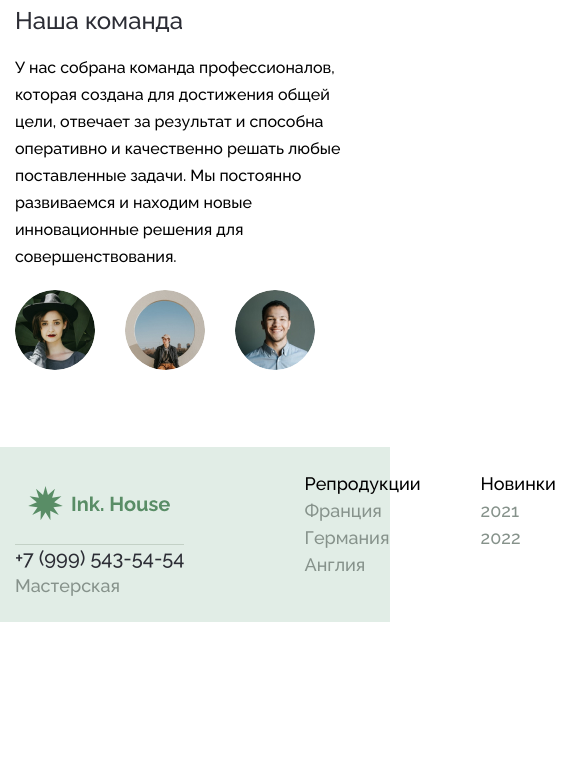
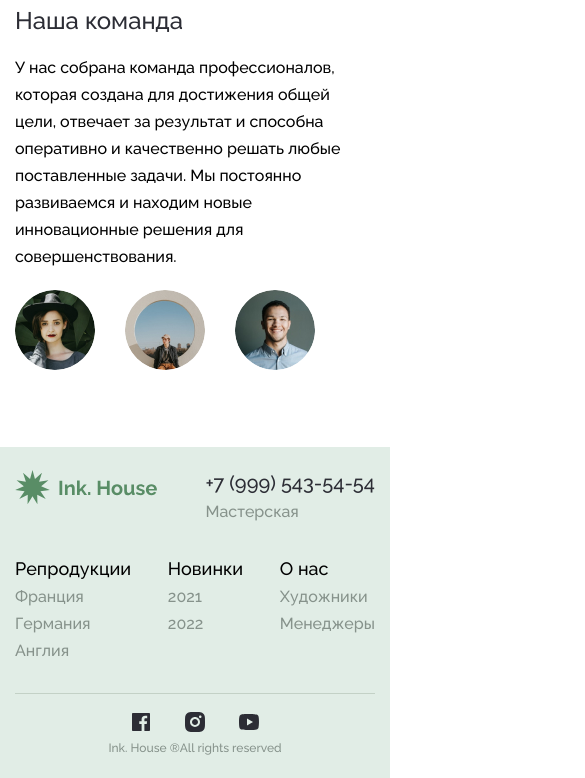
Before and after one commit to Anna-Danilova/InkHouse, a website: page app/index.html in a window 390 px wide. Shown: the part 6015-6793 px from the top of the page, 585 px wide, since content can reach past the window. Before the commit the page ends 6637 px from the top, so only its background shows below. Drawn offline with Linux system fonts and the light colour scheme.

Commit message:
Адаптив FOOTER max-width: 375px

```diff
--- a/app/index.html
+++ b/app/index.html
@@ -93,7 +93,7 @@
     <header class="header">
       <div class="container">
         <div class="header__wrapper">
-          <a class="logo" href="#">
+          <a class="logo header__logo" href="#">
             <img
               class="logo__img"
               src="images/logo.svg"
@@ -612,7 +612,7 @@
       <div class="container">
         <div class="footer__wrapper">
           <div class="footer__logo-wrapper">
-            <a class="logo" href="#">
+            <a class="logo footer__logo" href="#">
               <img
                 class="logo__img"
                 src="images/logo.svg"
@@ -638,7 +638,7 @@
               <a href="#" class="footer__link">Англия</a>
             </li>
           </ul>
-          <ul class="footer__list footer__list--new reset-list">
+          <ul class="footer__list footer__list-new reset-list">
             Новинки
             <li class="footer__list-item">
               <a href="#" class="footer__link">2021</a>
@@ -731,10 +731,10 @@
                 </a>
               </li>
             </ul>
-            <p class="copywrite">
-              Ink. House ® <br />
-              All rights reserved
-            </p>
+            <div class="copywrite">
+              <span>Ink. House ®</span>
+              <span>All rights reserved</span>
+            </div>
           </div>
         </div>
       </div>
--- a/app/scss/_media.scss
+++ b/app/scss/_media.scss
@@ -105,6 +105,37 @@
   .team__content {
     margin-top: 0;
   }
+
+  .footer__wrapper {
+    grid-template-columns: repeat(5, auto);
+    row-gap: 30px;
+  }
+
+  .footer__logo-wrapper {
+    grid-column: 1/7;
+    flex-direction: row;
+    justify-content: space-between;
+  }
+
+  .footer__link {
+    font-size: 16px;
+  }
+
+  .footer__list-reproduction {
+    grid-column-start: 1;
+  }
+
+  .footer__list-new {
+    justify-self: center;
+  }
+
+  .footer__list-about {
+    justify-self: end;
+  }
+
+  .footer__social-content {
+    grid-column-start: 6;
+  }
 }
 
 @media (max-width: 576px) {
@@ -124,7 +155,7 @@
     font-size: 24px;
   }
 
-  .logo {
+  .header__logo {
     padding: 16px 0;
     width: 100%;
     text-align: center;
@@ -204,6 +235,45 @@
   .team__text {
     font-size: 16px;
   }
+
+  .footer__wrapper {
+    grid-template-columns: repeat(3, auto);
+  }
+
+  .footer__logo-wrapper {
+    grid-column: 1/4;
+    flex-direction: row;
+    justify-content: space-between;
+  }
+
+  .footer__list-reproduction {
+    grid-column-start: 1;
+  }
+
+  .footer__social-content {
+    width: 100%;
+    padding-top: 16px;
+    grid-column: 1/4;
+    border-top: 1px solid #c3d1c6;
+  }
+
+  .footer__social {
+    justify-content: center;
+  }
+
+  .footer__link {
+    font-size: 16px;
+  }
+
+  .copywrite {
+    flex-direction: row;
+    justify-content: center;
+    text-align: center;
+  }
+
+  .contacts__description {
+    font-size: 16px;
+  }
 }
 
 @media (max-width: 480px) {
@@ -240,7 +310,7 @@
     }
   }
 
-  .logo {
+  .header__logo {
     background-color: #ffffff;
     border: none;
   }
@@ -320,4 +390,40 @@
     width: 100%;
     text-align: center;
   }
+
+  .footer__wrapper {
+    grid-template-columns: repeat(2, auto);
+    row-gap: 15px;
+  }
+
+  .footer__logo-wrapper {
+    grid-column: 1/2;
+    flex-direction: column;
+    justify-content: stretch;
+    gap: 15px;
+  }
+
+  .footer__list-reproduction {
+    grid-row-start: 1;
+    grid-column-start: 2;
+    margin-top: 60px;
+    font-size: 16px;
+  }
+
+  .footer__list-new {
+    justify-self: start;
+  }
+
+  .footer__list-about {
+    justify-self: start;
+  }
+
+  .footer__social-content {
+    padding-top: 20px;
+    grid-column: 1/3;
+  }
+
+  .contacts__phone {
+    font-size: 16px;
+  }
 }
--- a/app/scss/style.scss
+++ b/app/scss/style.scss
@@ -376,8 +376,7 @@
 
 .footer__wrapper {
   display: grid;
-  grid-template-columns: repeat(8, 1fr);
-  gap: 60px;
+  grid-template-columns: repeat(8, auto);
 }
 
 .footer__logo-wrapper {
@@ -457,6 +456,8 @@
 }
 
 .copywrite {
+  display: flex;
+  flex-direction: column;
   margin: 0;
   font-size: 12px;
   color: #86928b;
```
Also changed, not shown: app/pages/index.html (+7 -7 lines), app/css/style.min.css.
